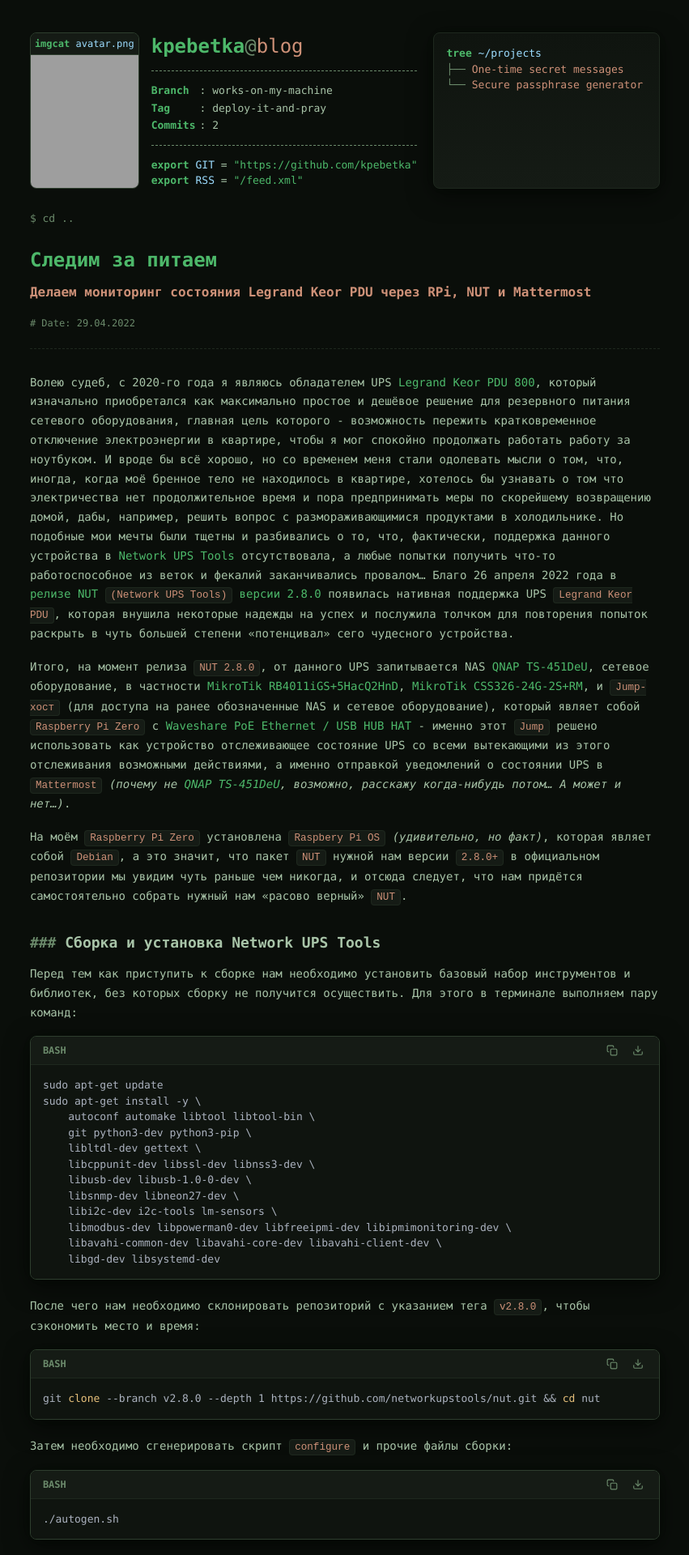
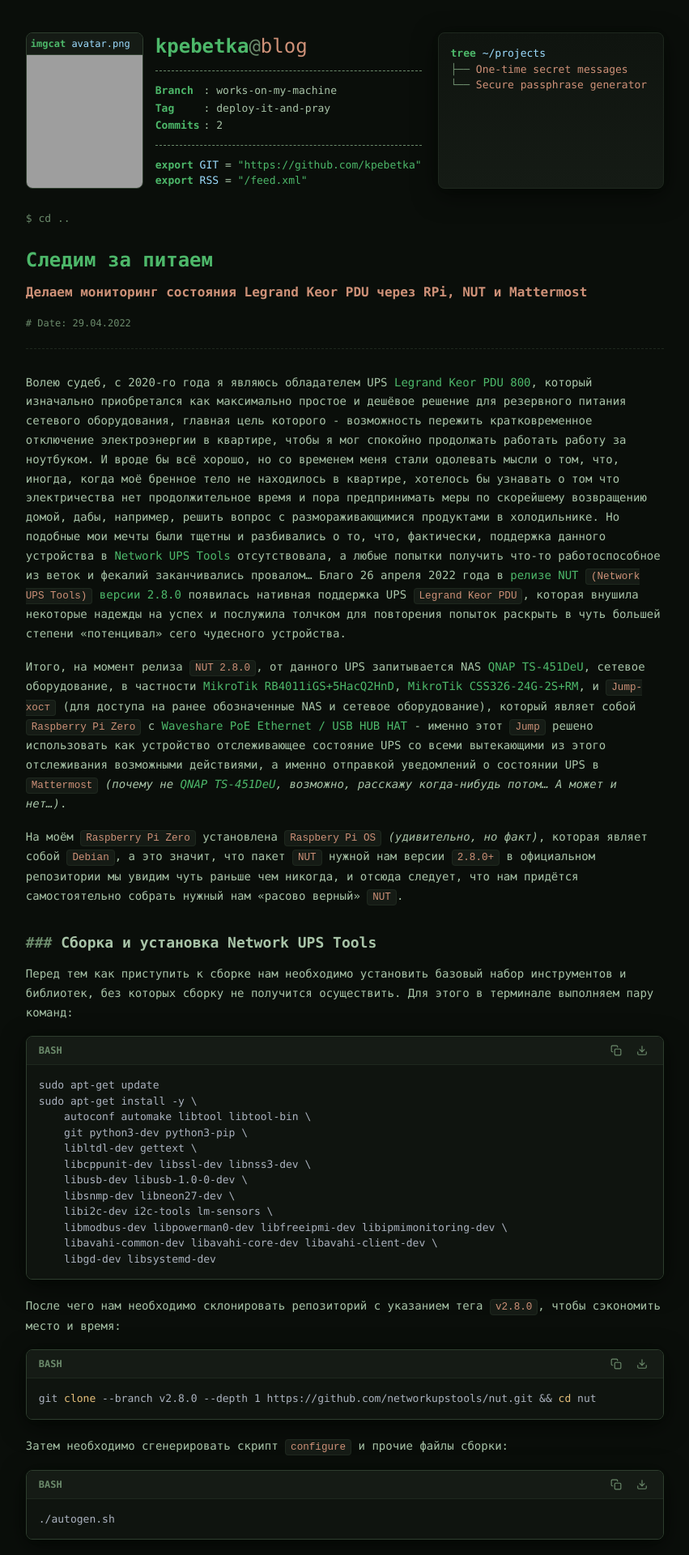
Before and after one commit to KPEBETKA/kpebetka.github.io, a Jekyll site: the page built from _posts/2022-04-29-post.md, in a window 1280 px wide. Shown: the top 1920 px of the page at 81% size, without its empty margins (214-1065 px from the left). Built offline with Jekyll 4.4.1, drawn with Linux system fonts in a browser that asks for light colours; nearby versions of some CDN libraries; grey boxes are pictures that could not be loaded.

Commit message:
Update style.css

```diff
--- a/assets/css/style.css
+++ b/assets/css/style.css
@@ -417,8 +417,6 @@
 
     .neofetch-container {
         align-items: stretch;
-        grid-template-rows: min-content min-content;
-        grid-template-columns: max-content minmax(0, 1fr);
     }
 
     .links-block {
@@ -427,7 +425,6 @@
 
     .neofetch-container .avatar-container {
         height: 100%;
-        width: max-content;
         display: flex;
         flex-direction: column;
     }
```
